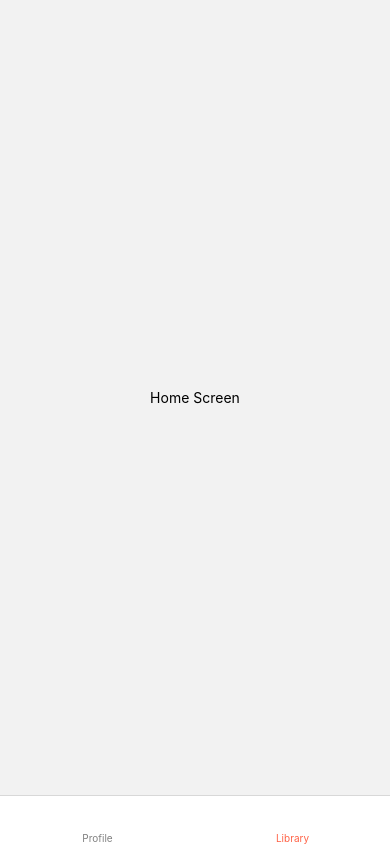
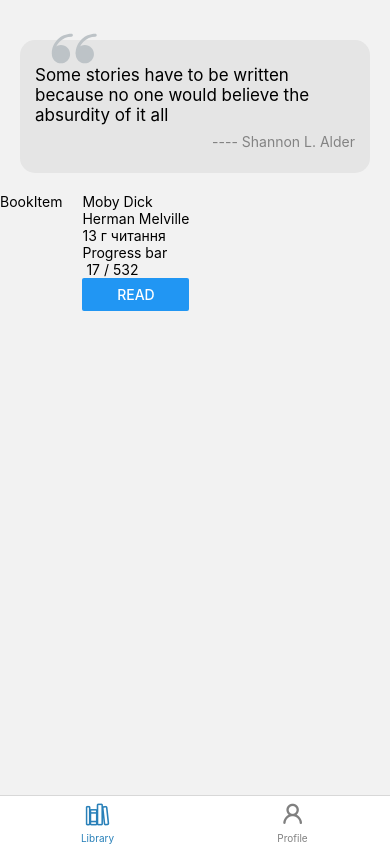
Before and after one commit to LyubomyrKl/book-core, a React Native app in the folder react-native-client/: screen /Library in a window 390 px wide. Built offline with nearby package versions, Linux system fonts and the light colour scheme.

Commit message:
fix tab navbar and and quotes component

```diff
--- a/react-native-client/package.json
+++ b/react-native-client/package.json
@@ -20,7 +20,9 @@
     "react": "18.2.0",
     "react-dom": "18.2.0",
     "react-native": "0.73.4",
+    "react-native-gesture-handler": "~2.14.0",
     "react-native-paper": "^5.12.3",
+    "react-native-svg": "^15.1.0",
     "react-native-vector-icons": "^10.0.3",
     "react-native-web": "~0.19.6",
     "redux-persist": "^6.0.0"
--- a/react-native-client/src/app/AppRoot.tsx
+++ b/react-native-client/src/app/AppRoot.tsx
@@ -3,7 +3,9 @@ import Profile from "../components/pages/profile";
 import Library from "../components/pages/library";
 import BookDetail from "../components/pages/book-detail";
 import {createStackNavigator} from "@react-navigation/stack";
+import Octicons from 'react-native-vector-icons/Octicons';
 import Ionicons from 'react-native-vector-icons/Ionicons';
+import { View, TouchableOpacity, Animated } from 'react-native';
 const AppStack = createStackNavigator();
 const Tab = createBottomTabNavigator();
 
@@ -22,25 +24,22 @@ const Tabs = () => {
         <Tab.Navigator
             screenOptions={({ route }) => ({
                 tabBarIcon: ({ focused, color, size }) => {
-                    let iconName;
+                    let iconName = '';
 
-                    if (route.name === 'Home') {
-                        iconName = focused
-                            ? 'ios-information-circle'
-                            : 'ios-information-circle-outline';
-                    } else if (route.name === 'Settings') {
-                        iconName = focused ? 'ios-list' : 'ios-list-outline';
+                    if (route.name === 'Library') {
+                        return <Ionicons name='library-outline' size={size} color={color} />;
+                    } else if (route.name === 'Profile') {
+                        return <Octicons name='person' size={size} color={color} />;
                     }
-
                     // You can return any component that you like here!
-                    return <Ionicons name={iconName || ''} size={size} color={color} />;
+                    return <Octicons name={iconName} size={size} color={color} />;
                 },
-                tabBarActiveTintColor: 'tomato',
+                tabBarActiveTintColor: '#2980b9',
                 tabBarInactiveTintColor: 'gray',
             })}
         >
+            <Tab.Screen name="Library" options={{headerShown: false}} component={Library} />
             <Tab.Screen name="Profile" options={{headerShown: false}} component={Profile} />
-            <Tab.Screen name="Library" options={{headerShown: false}} component={Library} />
         </Tab.Navigator>
     );
-};
+}
--- /dev/null
+++ b/react-native-client/src/components/molecules/container.tsx
@@ -0,0 +1,20 @@
+import React from 'react';
+import {View, StyleSheet} from "react-native";
+
+
+const Container: React.FC = (props) => {
+    return (
+        <View style={container.container}>
+            {props.children}
+        </View>
+    );
+};
+
+
+const container = StyleSheet.create({
+    container: {
+        paddingVertical: 20,
+        paddingHorizontal: 20,
+    }
+});
+export default Container;
--- /dev/null
+++ b/react-native-client/src/components/organism/book-item.tsx
@@ -0,0 +1,42 @@
+import React from 'react';
+import {Button, View, Text, StyleSheet} from "react-native";
+
+const BookItem = () => {
+    return (
+        <View style={bookItem.bookItemBox}>
+            <View style={bookItem.bookItemImageBox}>
+                <Text>
+                    BookItem
+                </Text>
+            </View>
+            <View>
+                <Text>Moby Dick</Text>
+                <Text>Herman Melville</Text>
+
+                <View>
+                    <Text>13 г читання</Text>
+                    <View>
+                        <View><Text>Progress bar</Text></View>
+                        <Text> 17 / 532</Text>
+                    </View>
+                </View>
+                <View>
+                    <Button title='Read'/>
+                </View>
+            </View>
+        </View>
+    );
+};
+
+const bookItem = StyleSheet.create({
+    bookItemBox: {
+        display: 'flex',
+        flexDirection: 'row'
+    },
+
+    bookItemImageBox: {
+        marginRight: 20,
+    }
+});
+
+export default BookItem;
--- /dev/null
+++ b/react-native-client/src/components/organism/quote.tsx
@@ -0,0 +1,78 @@
+import React from 'react';
+import Svg, { Path, Circle, Rect, G} from 'react-native-svg';
+
+import {Text, StyleSheet, View} from "react-native";
+
+const Quote = () => {
+    return (
+        <View style={quote.quoteBox}>
+            <View style={quote.svg}>
+                <Svg
+                    width="80"
+                    height="80"
+                    version="1.1"
+                    id="Capa_1"
+                    xmlns="http://www.w3.org/2000/svg"
+                    xmlnsXlink="http://www.w3.org/1999/xlink"
+                    viewBox="0 0 57 57"
+                    xmlSpace="preserve"
+                >
+
+                    <G>
+                        <Circle fill="#BDC3C7" cx="18.5" cy="31.5" r="5.5" />
+                        <Path
+                            fill="#BDC3C7"
+                            d="M18.5,38c-3.584,0-6.5-2.916-6.5-6.5s2.916-6.5,6.5-6.5s6.5,2.916,6.5,6.5S22.084,38,18.5,38zM18.5,27c-2.481,0-4.5,2.019-4.5,4.5s2.019,4.5,4.5,4.5s4.5-2.019,4.5-4.5S20.981,27,18.5,27z"
+                        />
+                    </G>
+                    <G>
+                        <Circle fill="#BDC3C7" cx="35.5" cy="31.5" r="5.5" />
+                        <Path
+                            fill="#BDC3C7"
+                            d="M35.5,38c-3.584,0-6.5-2.916-6.5-6.5s2.916-6.5,6.5-6.5s6.5,2.916,6.5,6.5S39.084,38,35.5,38zM35.5,27c-2.481,0-4.5,2.019-4.5,4.5s2.019,4.5,4.5,4.5s4.5-2.019,4.5-4.5S37.981,27,35.5,27z"
+                        />
+                    </G>
+                    <Path
+                        fill="#BDC3C7"
+                        d="M13,32c-0.553,0-1-0.447-1-1c0-7.72,6.28-14,14-14c0.553,0,1,0.447,1,1s-0.447,1-1,1c-6.617,0-12,5.383-12,12C14,31.553,13.553,32,13,32z"
+                    />
+                    <Path
+                        fill="#BDC3C7"
+                        d="M30,32c-0.553,0-1-0.447-1-1c0-7.72,6.28-14,14-14c0.553,0,1,0.447,1,1s-0.447,1-1,1c-6.617,0-12,5.383-12,12C31,31.553,30.553,32,30,32z"
+                    />
+                </Svg>
+            </View>
+            <Text style={quote.quote}>Some stories have to be written because no one would believe the absurdity of it all</Text>
+            <Text style={quote.author}>    ---- Shannon L. Alder</Text>
+        </View>
+    );
+};
+
+const quote = StyleSheet.create({
+    quoteBox: {
+        marginTop: 20,
+        position: 'relative',
+        paddingTop: 25,
+        paddingBottom: 15,
+        paddingHorizontal: 15,
+        backgroundColor: '#e5e5e5',
+        borderRadius:15,
+    },
+    quote: {
+        fontWeight: 'semibold',
+        fontSize: 17,
+
+    },
+    author: {
+        fontWeight: 'semibold',
+        paddingVertical: 8,
+        textAlign: 'right',
+        color: '#838383'
+    },
+    svg: {
+        position: 'absolute',
+        top: -30,
+    }
+})
+
+export default Quote;
--- a/react-native-client/src/components/pages/library.tsx
+++ b/react-native-client/src/components/pages/library.tsx
@@ -1,14 +1,27 @@
 import React from 'react';
-import {View, Text} from "react-native";
+import {View, StyleSheet, StatusBar} from "react-native";
 import {NavigationContainerProps} from "@react-navigation/native";
 import BookDetail from "./book-detail";
 import {createStackNavigator} from "@react-navigation/stack";
+import BookItem from "../organism/book-item";
+import Quote from "../organism/quote";
+import Container from "../molecules/container";
 const Library = ({navigation}: any) => {
         return (
-            <View style={{ flex: 1, alignItems: 'center', justifyContent: 'center' }}>
-                    <Text onPress={() => navigation.navigate('BookDetail')}>Home Screen</Text>
+            <View style={library.libraryContainer}>
+                <Container>
+                    <Quote/>
+                </Container>
+
+                <BookItem/>
             </View>
         );
 };
 
+const library = StyleSheet.create({
+    libraryContainer: {
+
+    }
+});
+
 export default Library;
```
Also changed, not shown: 2 other files (tests, documents, lock files or other folders).
